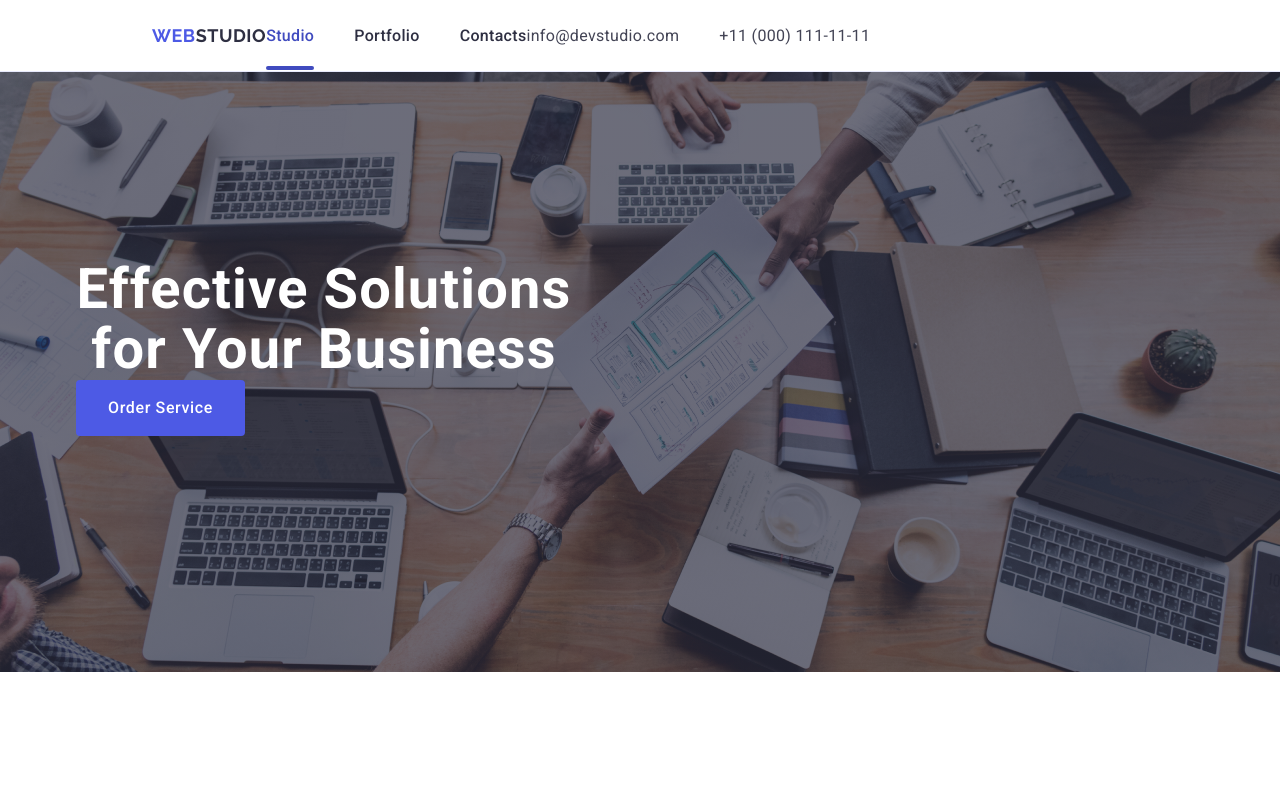
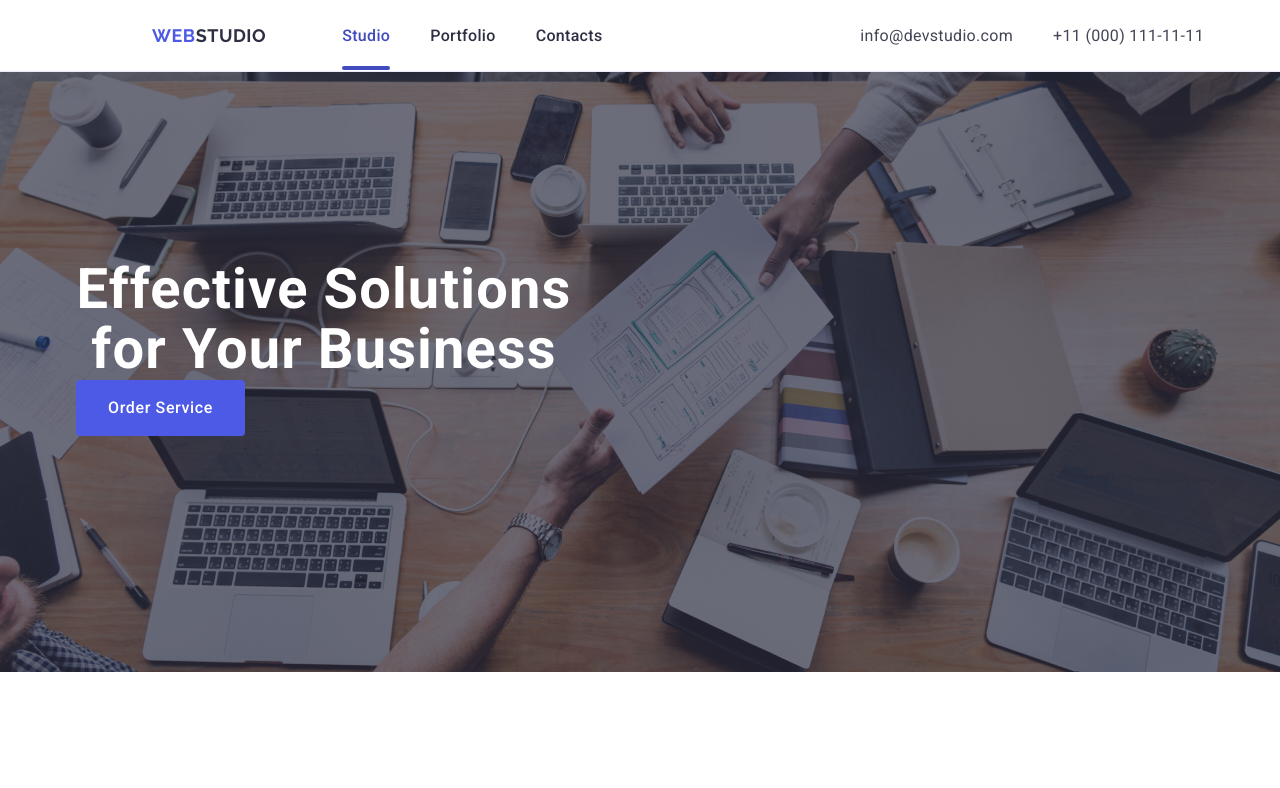
Before and after one commit to subatyucel/goit-markup-hw-04, a plain HTML site: page index.html in a window 1280 px wide. Shown: the top 788 px of the page. Drawn offline with nearby package versions, Linux system fonts and the light colour scheme.

Commit message:
header düzenlendi

```diff
--- a/css/style.css
+++ b/css/style.css
@@ -66,6 +66,7 @@ a {
   height: 100%;
   margin: 0 auto;
   align-items: center;
+  justify-content: space-between;
 }
 
 .nav {
@@ -91,6 +92,7 @@ a {
 .nav-list {
   display: flex;
   gap: 40px;
+  margin-left: 76px;
 }
 
 .nav-link {
```
